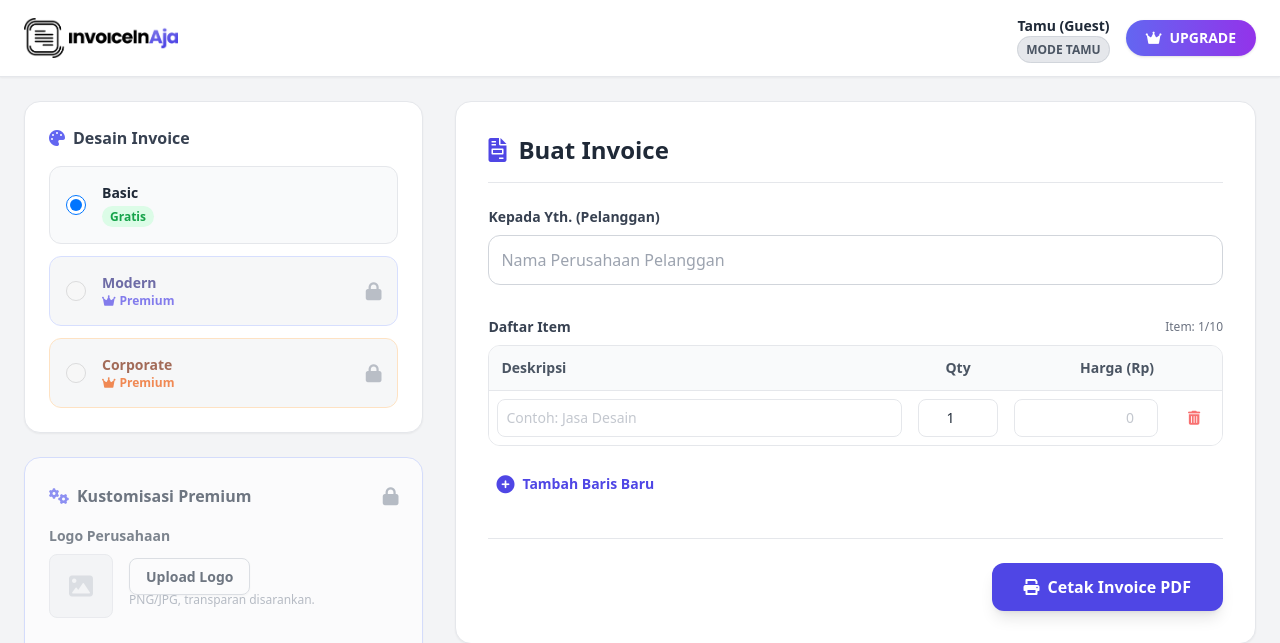
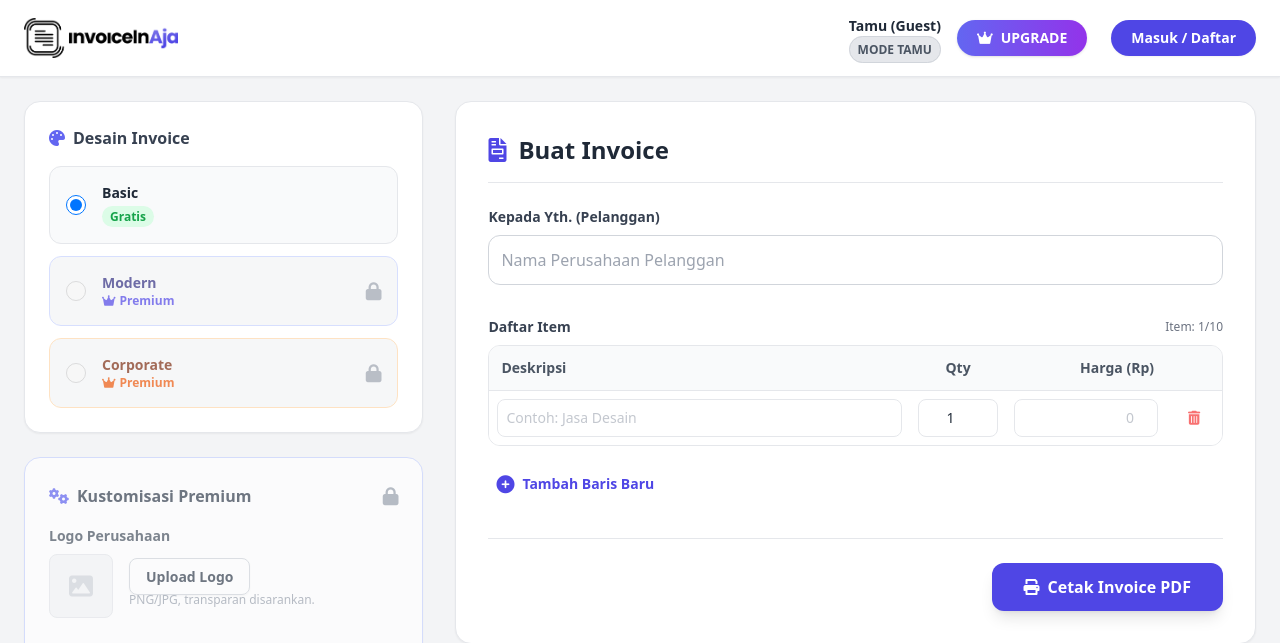
Before and after one commit to rama77zz/tubes-komputasi-awan, a Flask app: page /dashboard in a window 1280 px wide. Shown: the top 643 px of the page. Run offline with Flask 3, Linux system fonts and the light colour scheme; some libraries are stand-ins or nearby versions.

Commit message:
Update logout link and add login button

```diff
--- a/templates/dashboard.html
+++ b/templates/dashboard.html
@@ -48,13 +48,15 @@
       </button>
     {% endif %}
 
-    {% if user.id %}
-      <a href="{{ url_for('logout') }}"
-         class="text-gray-500 hover:text-red-500 ml-2 transition"
-         title="Keluar">
-        <i class="fas fa-sign-out-alt fa-lg"></i>
+   {% if user.id %}
+      <a href="/logout" class="text-gray-500 hover:text-red-500 ml-2 transition" title="Keluar">
+           <i class="fas fa-sign-out-alt fa-lg"></i>
       </a>
-    {% endif %}
+  {% else %}
+      <a href="/login" class="bg-indigo-600 text-white px-5 py-2 rounded-full text-sm hover:bg-indigo-700 font-bold ml-2 shadow-sm transition">
+           Masuk / Daftar
+      </a>
+  {% endif %}
   </div>
 </nav>
 
```
